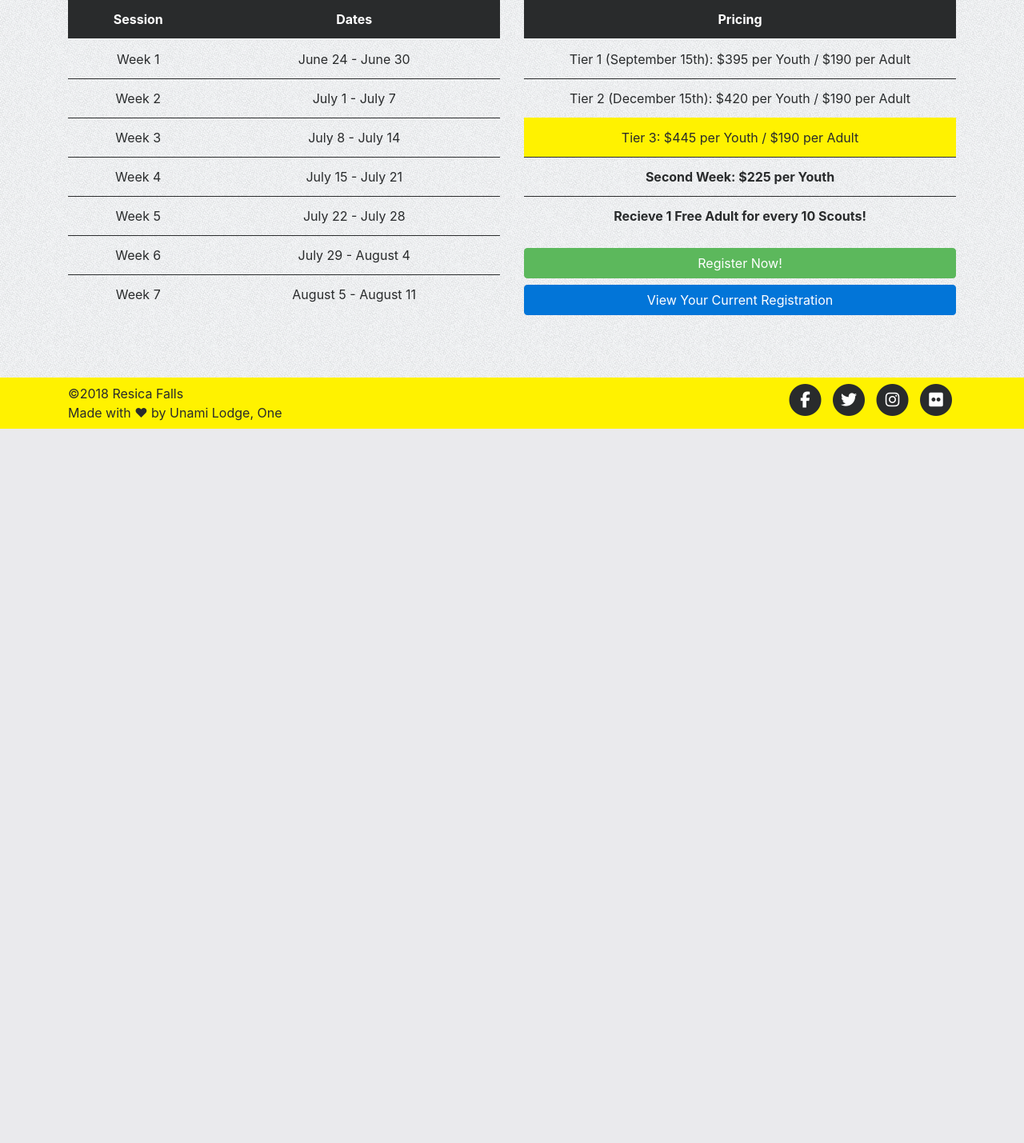
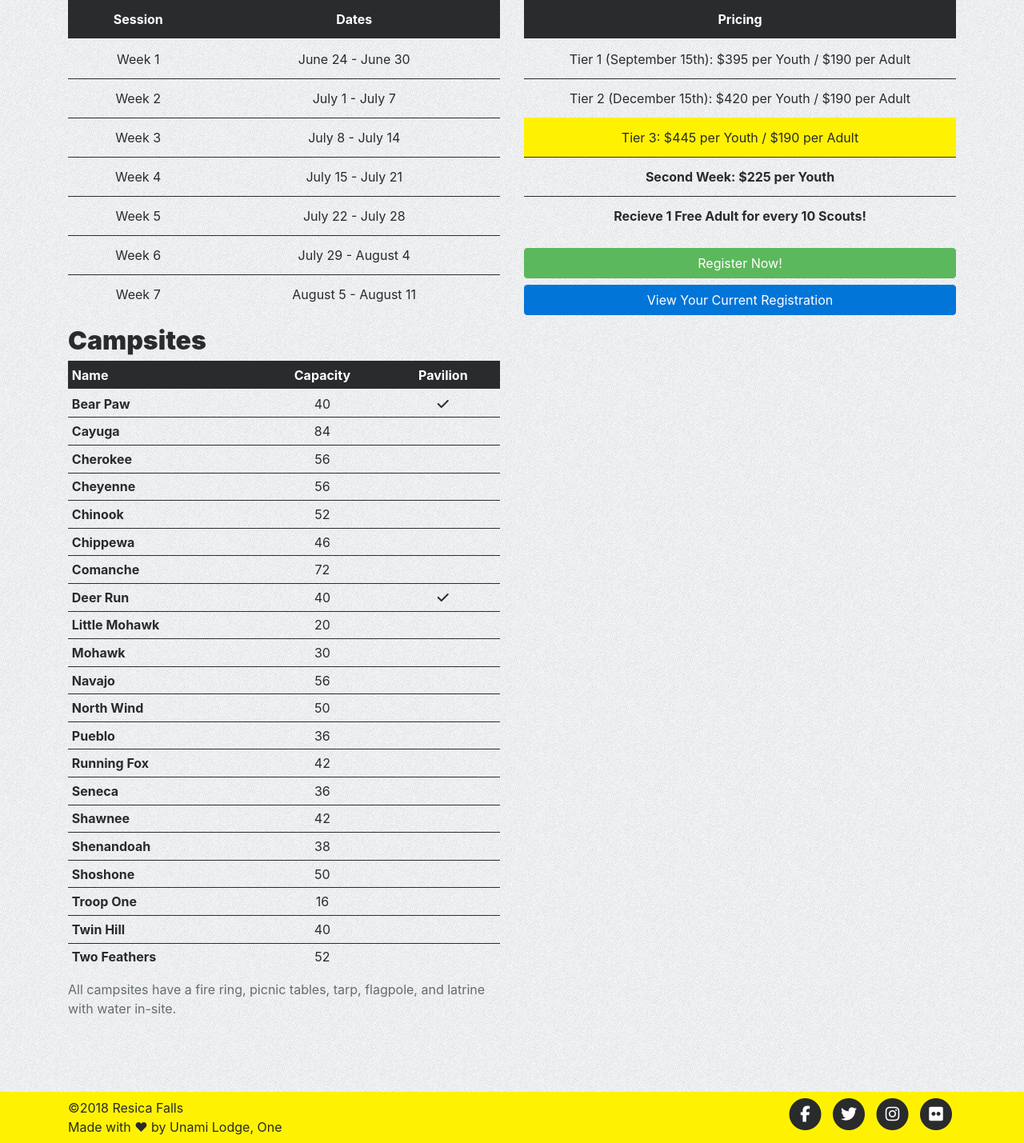
Before and after one commit to col-bsa/ResicaFalls.org, a PHP site: page /dates-and-rates in a window 1280 px wide. Shown: the part 264-1693 px from the top of the page at 80% size. Before the commit the page ends 800 px from the top, so only its background shows below. Run offline with PHP 8.4, Linux system fonts and the light colour scheme; some libraries are stand-ins or nearby versions.

Commit message:
Added summer campsite capacities

```diff
--- a/dates-and-rates.php
+++ b/dates-and-rates.php
@@ -84,6 +84,130 @@
 					<a class="btn btn-primary btn-block" href="https://colbsa.doubleknot.com/Rosters/logon.aspx?orgkey=541">View Your Current Registration</a>
 				</div>
 			</div>
+			<div class="row">
+				<div class="col-xl-6">
+					<h2>Campsites</h2>
+					<div class="table-responsive">
+						<table class="table table-sm text-center">
+							<caption>All campsites have a fire ring, picnic tables, tarp, flagpole, and latrine with water in-site.</caption>
+							<thead class="thead-inverse">
+								<tr>
+									<th class="text-left">Name</th>
+									<th class="text-center">Capacity</th>
+									<th class="text-center">Pavilion</th>
+								</tr>
+							</thead>
+							<tbody>
+								<tr>
+									<th scope="row" class="text-nowrap">Bear Paw</th>
+									<td>40</td>
+									<td><i class="fa fa-check"></td>
+								</tr>
+								<tr>
+									<th scope="row" class="text-nowrap">Cayuga</th>
+									<td>84</td>
+									<td></td>
+								</tr>
+								<tr>
+									<th scope="row" class="text-nowrap">Cherokee</th>
+									<td>56</td>
+									<td></td>
+								</tr>
+								<tr>
+									<th scope="row" class="text-nowrap">Cheyenne</th>
+									<td>56</td>
+									<td></td>
+								</tr>
+								<tr>
+									<th scope="row" class="text-nowrap">Chinook</th>
+									<td>52</td>
+									<td></td>
+								</tr>
+								<tr>
+									<th scope="row" class="text-nowrap">Chippewa</th>
+									<td>46</td>
+									<td></td>
+								</tr>
+								<tr>
+									<th scope="row" class="text-nowrap">Comanche</th>
+									<td>72</td>
+									<td></td>
+								</tr>
+								<tr>
+									<th scope="row" class="text-nowrap">Deer Run</th>
+									<td>40</td>
+									<td><i class="fa fa-check"></td>
+								</tr>
+								<tr>
+									<th scope="row" class="text-nowrap">Little Mohawk</th>
+									<td>20</td>
+									<td></td>
+								</tr>
+								<tr>
+									<th scope="row" class="text-nowrap">Mohawk</th>
+									<td>30</td>
+									<td></td>
+								</tr>
+								<tr>
+									<th scope="row" class="text-nowrap">Navajo</th>
+									<td>56</td>
+									<td></td>
+								</tr>
+								<tr>
+									<th scope="row" class="text-nowrap">North Wind</th>
+									<td>50</td>
+									<td></td>
+								</tr>
+								<tr>
+									<th scope="row" class="text-nowrap">Pueblo</th>
+									<td>36</td>
+									<td></td>
+								</tr>
+								<tr>
+									<th scope="row" class="text-nowrap">Running Fox</th>
+									<td>42</td>
+									<td></td>
+								</tr>
+								<tr>
+									<th scope="row" class="text-nowrap">Seneca</th>
+									<td>36</td>
+									<td></td>
+								</tr>
+								<tr>
+									<th scope="row" class="text-nowrap">Shawnee</th>
+									<td>42</td>
+									<td></td>
+								</tr>
+								<tr>
+									<th scope="row" class="text-nowrap">Shenandoah</th>
+									<td>38</td>
+									<td></td>
+								</tr>
+								<tr>
+									<th scope="row" class="text-nowrap">Shoshone</th>
+									<td>50</td>
+									<td></td>
+								</tr>
+								<tr>
+									<th scope="row" class="text-nowrap">Troop One</th>
+									<td>16</td>
+									<td></td>
+								</tr>
+								<tr>
+									<th scope="row" class="text-nowrap">Twin Hill</th>
+									<td>40</td>
+									<td></td>
+								</tr>
+								<tr>
+									<th scope="row" class="text-nowrap">Two Feathers</th>
+									<td>52</td>
+									<td></td>
+								</tr>
+							</tbody>
+						</table>
+					</div>
+				</div>
+			</div>
 		</div>
 		<?php include '_inc/footer.php'; ?>
 		<?php include '_inc/html_foot.php'; ?>
```
